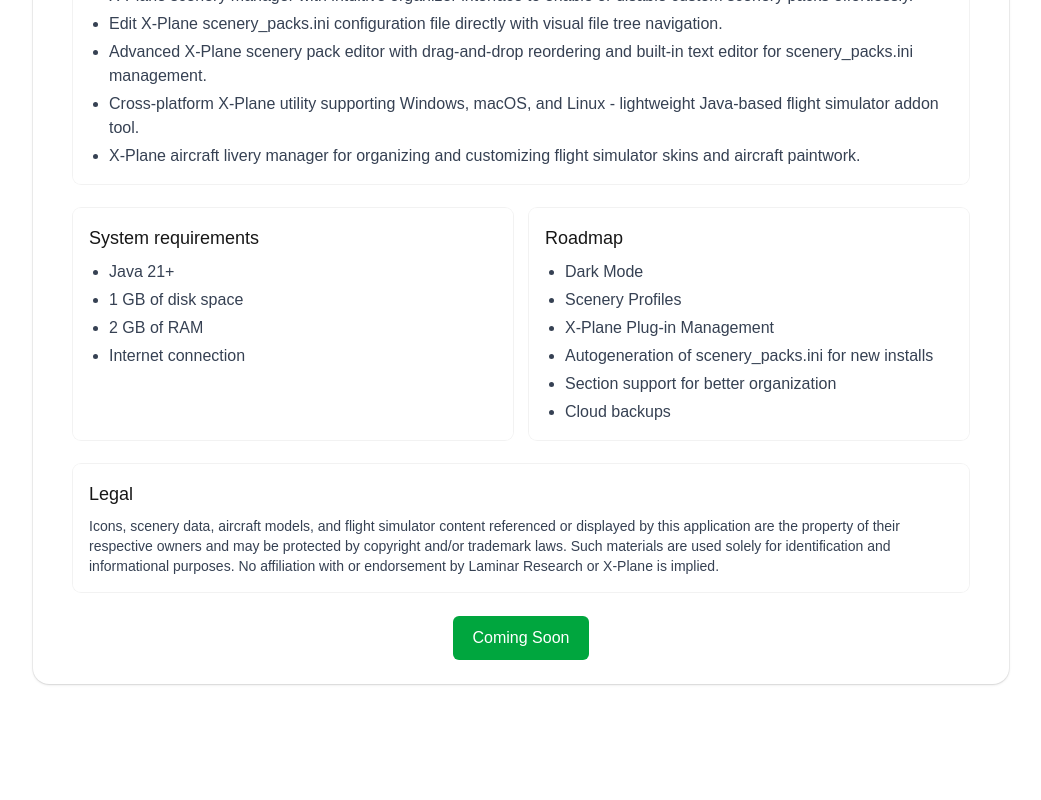
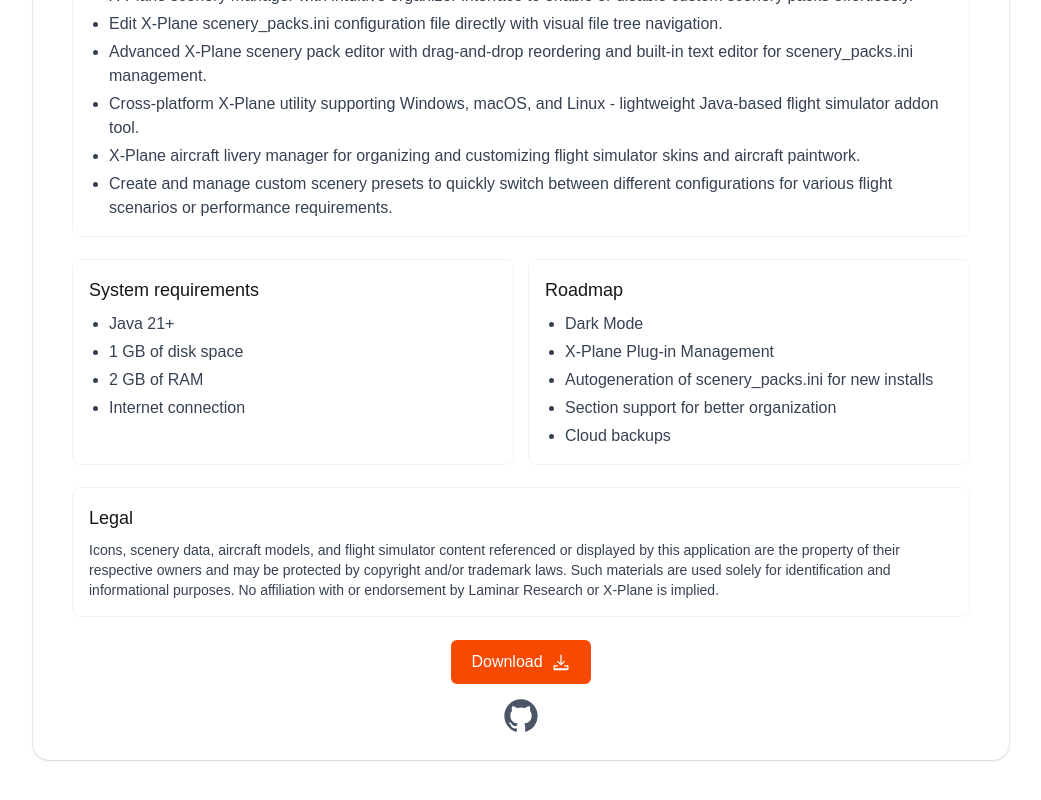
Before and after one commit to cww2697/canyonwolf-web, a Next.js app: page /projects/terravista in a window 1280 px wide. Shown: the part 936-1736 px from the top of the page, without its empty margins (119-1160 px from the left). Before the commit the page ends 1684 px from the top, so only its background shows below. Built offline with nearby package versions, Linux system fonts and the light colour scheme.

Commit message:
Update TerraVista page: replace "Coming Soon" with "Early Access," add new features and download links, and optimize Next.js configuration

```diff
--- a/next.config.ts
+++ b/next.config.ts
@@ -2,6 +2,9 @@
 
 const nextConfig: NextConfig = {
   output: "export",
+  images: {
+    unoptimized: true,
+  }
 };
 
 export default nextConfig;
--- a/src/app/projects/terravista/page.tsx
+++ b/src/app/projects/terravista/page.tsx
@@ -15,7 +15,7 @@
         <header className="space-y-2">
             <div className="flex items-center gap-2">
                 <h1 className="text-2xl sm:text-3xl font-semibold">TerraVista</h1>
-                <span className="px-2 py-0.5 text-xs font-medium text-white bg-green-500 rounded">Coming Soon</span>
+                <span className="px-2 py-0.5 text-xs font-medium text-white bg-green-500 rounded">Early Access</span>
             </div>
             <p className="text-gray-600 dark:text-gray-300">
                 TerraVista is a powerful X-Plane addon manager and organizer designed to simplify managing complex
@@ -67,6 +67,9 @@
                   <li>X-Plane aircraft livery manager for organizing and customizing flight simulator skins and aircraft
                       paintwork.
                   </li>
+                  <li>Create and manage custom scenery presets to quickly switch between different configurations for
+                      various flight scenarios or performance requirements.
+                  </li>
               </ul>
             </div>
           </div>
@@ -88,7 +91,6 @@
               <h3 className="text-lg font-medium mb-2">Roadmap</h3>
               <ul className="list-disc pl-5 space-y-1 text-gray-700 dark:text-gray-300">
                 <li>Dark Mode</li>
-                <li>Scenery Profiles</li>
                 <li>X-Plane Plug-in Management</li>
                 <li>Autogeneration of scenery_packs.ini for new installs</li>
                 <li>Section support for better organization</li>
@@ -113,15 +115,29 @@
 
           <div className="flex flex-col items-center gap-3">
               <a
+                  href="https://github.com/Canyon-Wolf/TerraVista/releases"
                   target="_blank"
                   rel="noopener noreferrer"
-            className="inline-flex items-center gap-2 px-5 py-2.5 rounded-md bg-green-600 text-white hover:bg-green-500 transition-colors"
+                  className="inline-flex items-center gap-2 px-5 py-2.5 rounded-md bg-orange-600 text-white hover:bg-orange-500 transition-colors"
               >
-            <span>Coming Soon</span>
-            {/*<svg xmlns="http://www.w3.org/2000/svg" viewBox="0 0 24 24" fill="currentColor" className="w-5 h-5">*/}
-            {/*  <path fillRule="evenodd" d="M3 16.5a.75.75 0 01.75-.75h3.9a.75.75 0 010 1.5H4.5v2.25h15V17.25h-3.15a.75.75 0 010-1.5h3.9a.75.75 0 01.75.75v3.75A1.5 1.5 0 0119.5 21.75h-15A1.5 1.5 0 013 20.25V16.5z" clipRule="evenodd" />*/}
-            {/*  <path fillRule="evenodd" d="M12 3a.75.75 0 01.75.75v9.69l2.72-2.72a.75.75 0 111.06 1.06l-4 4a.75.75 0 01-1.06 0l-4-4a.75.75 0 111.06-1.06l2.72 2.72V3.75A.75.75 0 0112 3z" clipRule="evenodd" />*/}
-            {/*</svg>*/}
+                  <span>Download</span>
+                  <svg xmlns="http://www.w3.org/2000/svg" viewBox="0 0 24 24" fill="currentColor" className="w-5 h-5">
+                      <path fillRule="evenodd" d="M3 16.5a.75.75 0 01.75-.75h3.9a.75.75 0 010 1.5H4.5v2.25h15V17.25h-3.15a.75.75 0 010-1.5h3.9a.75.75 0 01.75.75v3.75A1.5 1.5 0 0119.5 21.75h-15A1.5 1.5 0 013 20.25V16.5z" clipRule="evenodd" />
+                      <path fillRule="evenodd" d="M12 3a.75.75 0 01.75.75v9.69l2.72-2.72a.75.75 0 111.06 1.06l-4 4a.75.75 0 01-1.06 0l-4-4a.75.75 0 111.06-1.06l2.72 2.72V3.75A.75.75 0 0112 3z" clipRule="evenodd" />
+                  </svg>
+              </a>
+
+              <a
+                  href="https://github.com/Canyon-Wolf/TerraVista"
+                  target="_blank"
+                  rel="noopener noreferrer"
+                  className="text-gray-600 hover:text-gray-800 dark:text-gray-400 dark:hover:text-gray-200 inline-flex"
+                  aria-label="View TerraVista on GitHub"
+                  title="View on GitHub"
+              >
+                  <svg className="w-10 h-10" fill="currentColor" viewBox=" 0 0 24 24" aria-hidden="true">
+                      <path fillRule="evenodd" d="M12 2C6.477 2 2 6.484 2 12.017c0 4.425 2.865 8.18 6.839 9.504.5.092.682-.217.682-.483 0-.237-.008-.868-.013-1.703-2.782.605-3.369-1.343-3.369-1.343-.454-1.158-1.11-1.466-1.11-1.466-.908-.62.069-.608.069-.608 1.003.07 1.531 1.032 1.531 1.032.892 1.53 2.341 1.088 2.91.832.092-.647.35-1.088.636-1.338-2.22-.253-4.555-1.113-4.555-4.951 0-1.093.39-1.988 1.029-2.688-.103-.253-.446-1.272.098-2.65 0 0 .84-.27 2.75 1.026A9.564 9.564 0 0112 6.844c.85.004 1.705.115 2.504.337 1.909-1.296 2.747-1.027 2.747-1.027.546 1.379.202 2.398.1 2.651.64.7 1.028 1.595 1.028 2.688 0 3.848-2.339 4.695-4.566 4.943.359.309.678.92.678 1.855 0 1.338-.012 2.419-.012 2.747 0 .268.18.58.688.482A10.019 10.019 0 0022 12.017C22 6.484 17.522 2 12 2z" clipRule="evenodd"/>
+                  </svg>
               </a>
           </div>
       </div>
--- a/src/components/TopNav.tsx
+++ b/src/components/TopNav.tsx
@@ -78,7 +78,7 @@
                           onClick={() => setOpen(false)}
                       >
                         TerraVista <span
-                          className="ml-2 inline-flex items-center rounded-md bg-green-50 dark:bg-green-400/10 px-2 py-1 text-xs font-medium text-green-700 dark:text-green-400 ring-1 ring-inset ring-green-600/10 dark:ring-green-400/20">COMING SOON</span>
+                          className="ml-2 inline-flex items-center rounded-md bg-green-50 dark:bg-green-400/10 px-2 py-1 text-xs font-medium text-green-700 dark:text-green-400 ring-1 ring-inset ring-green-600/10 dark:ring-green-400/20">Early Access</span>
                       </Link>
                     </li>
                   </ul>
```
Lines whose indentation alone changed are shown as unchanged.
